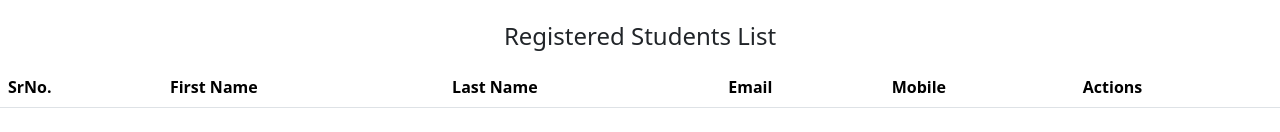
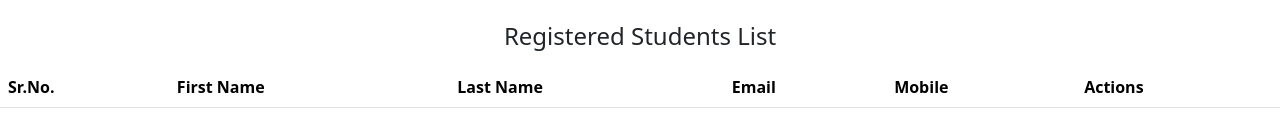
Before and after one commit to nihalmujawar121/Student-Registration-Form, a website: page index.html in a window 1280 px wide. Shown: the part 482-614 px from the top of the page. Drawn offline with nearby package versions, Linux system fonts and the light colour scheme.

Commit message:
added css to reg-table class

```diff
--- a/index.html
+++ b/index.html
@@ -60,7 +60,7 @@
         <table class="table">
           <thead>
             <tr>
-              <th scope="col">SrNo.</th>
+              <th scope="col">Sr.No.</th>
               <th scope="col">First Name</th>
               <th scope="col">Last Name</th>
               <th scope="col">Email</th>
--- a/styles/style.css
+++ b/styles/style.css
@@ -0,0 +1,4 @@
+.reg-table{
+    height: 300px;
+    overflow: scroll;
+}
```
